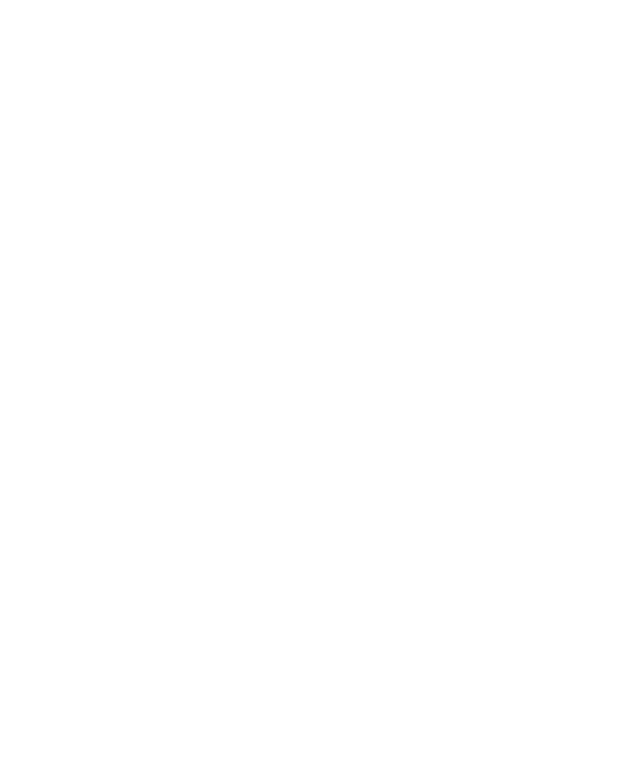
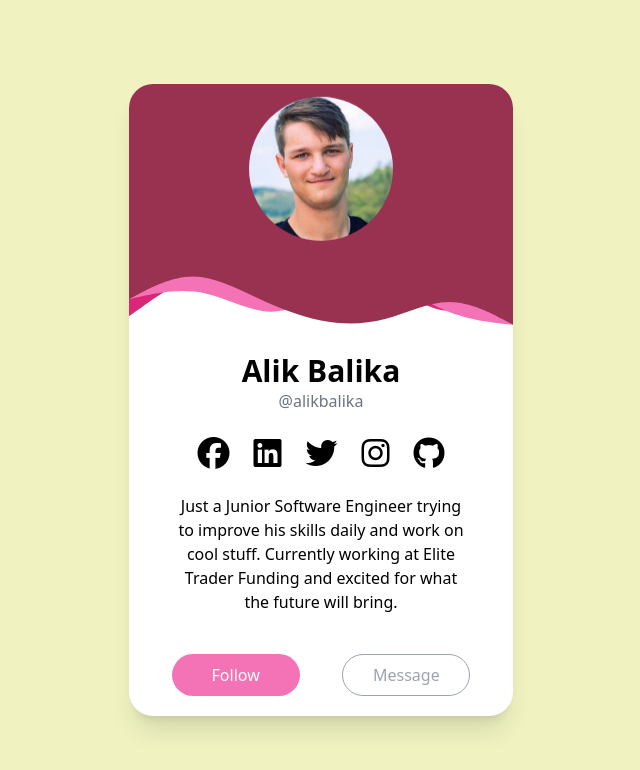
Before and after one commit to alik-balika/100-days-of-code, a plain HTML site: page 01-profile-card/index.html in a window 1280 px wide. Shown: the whole page, without its empty margins (319-959 px from the left). Drawn offline with nearby package versions, Linux system fonts and the light colour scheme.

Commit message:
Create my personal profile card

```diff
--- a/01-profile-card/index.css
+++ b/01-profile-card/index.css
@@ -1 +1,33 @@
-/* Add your CSS here. Utilize Tailwind classes or write custom styles to bring your unique design to life. */
+img {
+  animation: dropBounce 1.5s ease-in-out forwards;
+}
+
+@keyframes dropBounce {
+  0% {
+    transform: translateY(-100vh);
+  }
+  50% {
+    transform: translateY(0);
+    animation-timing-function: cubic-bezier(0.7, 0, 0.9, 1);
+  }
+  60% {
+    transform: translateY(-20%);
+    animation-timing-function: ease-out;
+  }
+  75% {
+    transform: translateY(0);
+    animation-timing-function: ease-out;
+  }
+  85% {
+    transform: translateY(-10%);
+    animation-timing-function: ease-out;
+  }
+  95% {
+    transform: translateY(0);
+    animation-timing-function: ease-out;
+  }
+  100% {
+    transform: translateY(-5%);
+    animation-timing-function: ease-out;
+  }
+}
--- a/01-profile-card/index.html
+++ b/01-profile-card/index.html
@@ -6,8 +6,106 @@
     <script src="index.js" defer></script>
     <meta charset="UTF-8" />
     <meta name="viewport" content="width=device-width, initial-scale=1.0" />
-    <title>BigDevSoon Challenge</title>
+    <title>BigDevSoon Challenge | Profile Picture</title>
     <script src="https://cdn.tailwindcss.com"></script>
+    <link
+      rel="stylesheet"
+      href="https://cdnjs.cloudflare.com/ajax/libs/font-awesome/6.6.0/css/all.min.css"
+    />
   </head>
-  <body></body>
+  <body>
+    <div
+      class="h-[100dvh] flex justify-center items-center"
+      style="background-color: #f0f3c0"
+    >
+      <div class="bg-white rounded-3xl shadow-xl w-3/4 md:w-96">
+        <!-- IMAGE AND FANCY BG DESIGN -->
+        <div
+          class="flex justify-center rounded-t-3xl pt-5"
+          style="background-color: #983250"
+        >
+          <img
+            src="./profile_pic.png"
+            alt="Profile picture of Alik Balika"
+            class="w-36 h-36 rounded-full"
+          />
+        </div>
+        <div class="relative">
+          <svg xmlns="http://www.w3.org/2000/svg" viewBox="0 0 1440 320">
+            <path
+              fill="#db2777"
+              fill-opacity="1"
+              d="M0,256L30,234.7C60,213,120,171,180,133.3C240,96,300,64,360,53.3C420,43,480,53,540,85.3C600,117,660,171,720,160C780,149,840,75,900,74.7C960,75,1020,149,1080,192C1140,235,1200,245,1260,224C1320,203,1380,149,1410,122.7L1440,96L1440,0L1410,0C1380,0,1320,0,1260,0C1200,0,1140,0,1080,0C1020,0,960,0,900,0C840,0,780,0,720,0C660,0,600,0,540,0C480,0,420,0,360,0C300,0,240,0,180,0C120,0,60,0,30,0L0,0Z"
+            ></path>
+          </svg>
+          <svg
+            xmlns="http://www.w3.org/2000/svg"
+            viewBox="0 0 1440 320"
+            class="absolute top-0 left-0"
+          >
+            <path
+              fill="#f472b6"
+              fill-opacity="1"
+              d="M0,192L48,181.3C96,171,192,149,288,170.7C384,192,480,256,576,234.7C672,213,768,107,864,96C960,85,1056,171,1152,218.7C1248,267,1344,277,1392,282.7L1440,288L1440,0L1392,0C1344,0,1248,0,1152,0C1056,0,960,0,864,0C768,0,672,0,576,0C480,0,384,0,288,0C192,0,96,0,48,0L0,0Z"
+            ></path>
+          </svg>
+          <svg
+            xmlns="http://www.w3.org/2000/svg"
+            viewBox="0 0 1440 320"
+            class="absolute top-0 left-0"
+          >
+            <path
+              fill="#983250"
+              fill-opacity="1"
+              d="M0,192L40,170.7C80,149,160,107,240,106.7C320,107,400,149,480,186.7C560,224,640,256,720,272C800,288,880,288,960,266.7C1040,245,1120,203,1200,202.7C1280,203,1360,245,1400,266.7L1440,288L1440,0L1400,0C1360,0,1280,0,1200,0C1120,0,1040,0,960,0C880,0,800,0,720,0C640,0,560,0,480,0C400,0,320,0,240,0C160,0,80,0,40,0L0,0Z"
+            ></path>
+          </svg>
+        </div>
+        <!-- NAME AND USERNAME -->
+        <div class="flex flex-col text-center py-5">
+          <p class="font-bold text-3xl">Alik Balika</p>
+          <p class="text-gray-500">@alikbalika</p>
+        </div>
+        <!-- SOCIAL LINKS -->
+        <div class="flex justify-center space-x-6 py-5">
+          <a href="https://www.facebook.com/alik.balika/" target="_blank"
+            ><i class="fa-brands fa-facebook fa-2xl hover:scale-110"></i
+          ></a>
+          <a href="https://www.linkedin.com/in/alikb/" target="_blank"
+            ><i class="fa-brands fa-linkedin fa-2xl hover:scale-110"></i
+          ></a>
+          <a href="https://x.com/AlikBalika" target="_blank"
+            ><i class="fa-brands fa-twitter fa-2xl hover:scale-110"></i
+          ></a>
+          <a href="https://www.instagram.com/alikbalika" target="_blank"
+            ><i class="fa-brands fa-instagram fa-2xl hover:scale-110"></i
+          ></a>
+          <a href="https://github.com/alik-balika" target="_blank"
+            ><i class="fa-brands fa-github fa-2xl hover:scale-110"></i
+          ></a>
+        </div>
+        <!-- DESCRIPTION -->
+        <div class="text-center px-12 py-5">
+          Just a Junior Software Engineer trying to improve his skills daily and
+          work on cool stuff. Currently working at Elite Trader Funding and
+          excited for what the future will bring.
+        </div>
+        <!-- BUTTONS -->
+        <div class="flex justify-evenly py-5">
+          <button
+            class="bg-pink-400 text-white p-2 w-32 rounded-full hover:bg-pink-500"
+            id="follow-button"
+          >
+            Follow
+          </button>
+          <button
+            class="p-2 w-32 rounded-full border-solid border border-gray-400 text-gray-400 hover:bg-gray-100"
+            onclick="location.href='mailto:balikaalik@gmail.com';"
+          >
+            Message
+          </button>
+        </div>
+      </div>
+    </div>
+  </body>
 </html>
--- a/01-profile-card/index.js
+++ b/01-profile-card/index.js
@@ -1 +1,19 @@
-// Add your JavaScript here.
+document.addEventListener("DOMContentLoaded", () => {
+  const followButton = document.getElementById("follow-button");
+
+  followButton.addEventListener("click", () => {
+    if (followButton.innerText === "Follow") {
+      followButton.innerText = "Following";
+      followButton.classList.remove("bg-pink-400");
+      followButton.classList.add("bg-gray-400");
+      followButton.classList.remove("text-white");
+      followButton.classList.add("text-black");
+    } else {
+      followButton.innerText = "Follow";
+      followButton.classList.add("bg-pink-400");
+      followButton.classList.remove("bg-gray-400");
+      followButton.classList.add("text-white");
+      followButton.classList.remove("text-black");
+    }
+  });
+});
```
Also changed, not shown: 01-profile-card/profile_pic.png (added).
